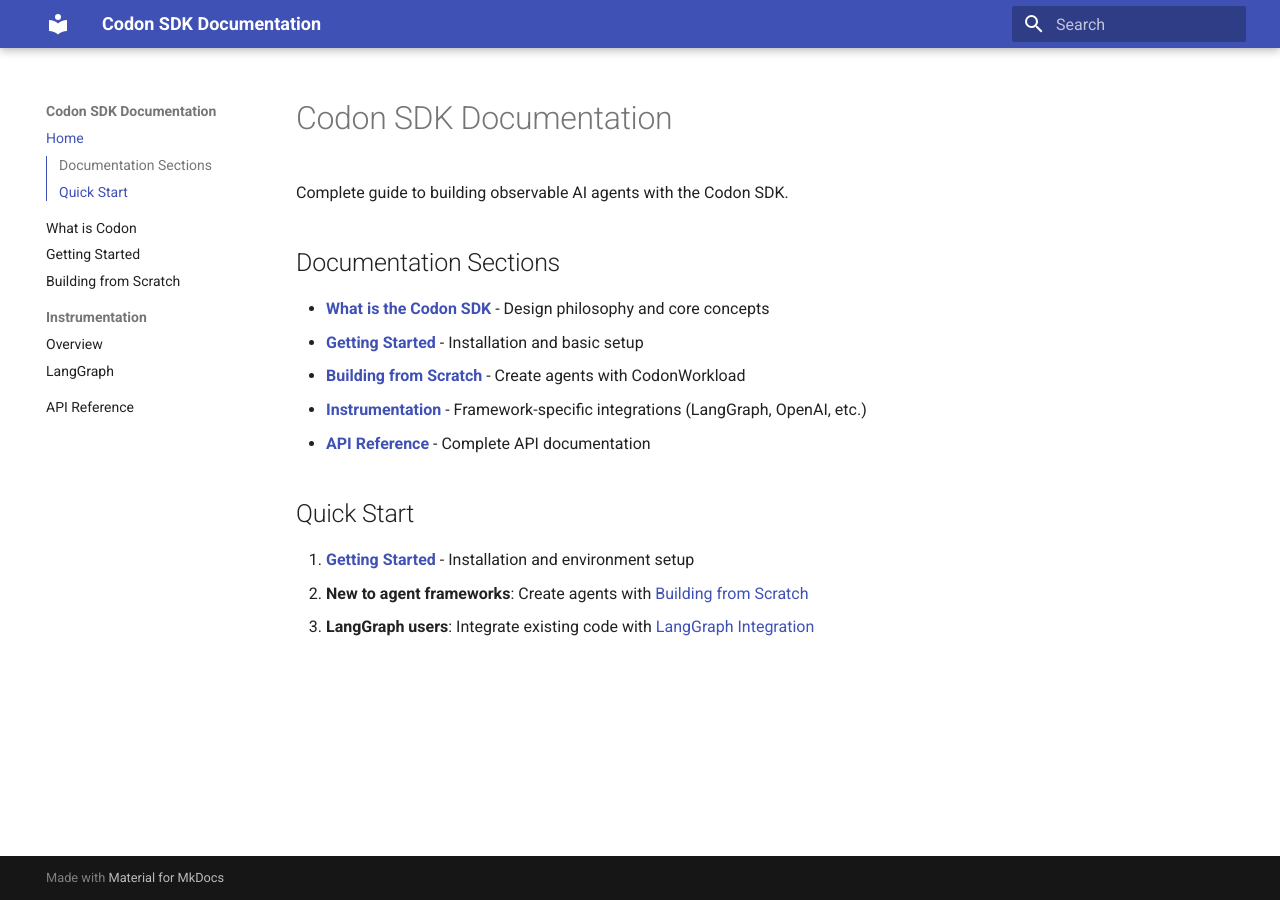
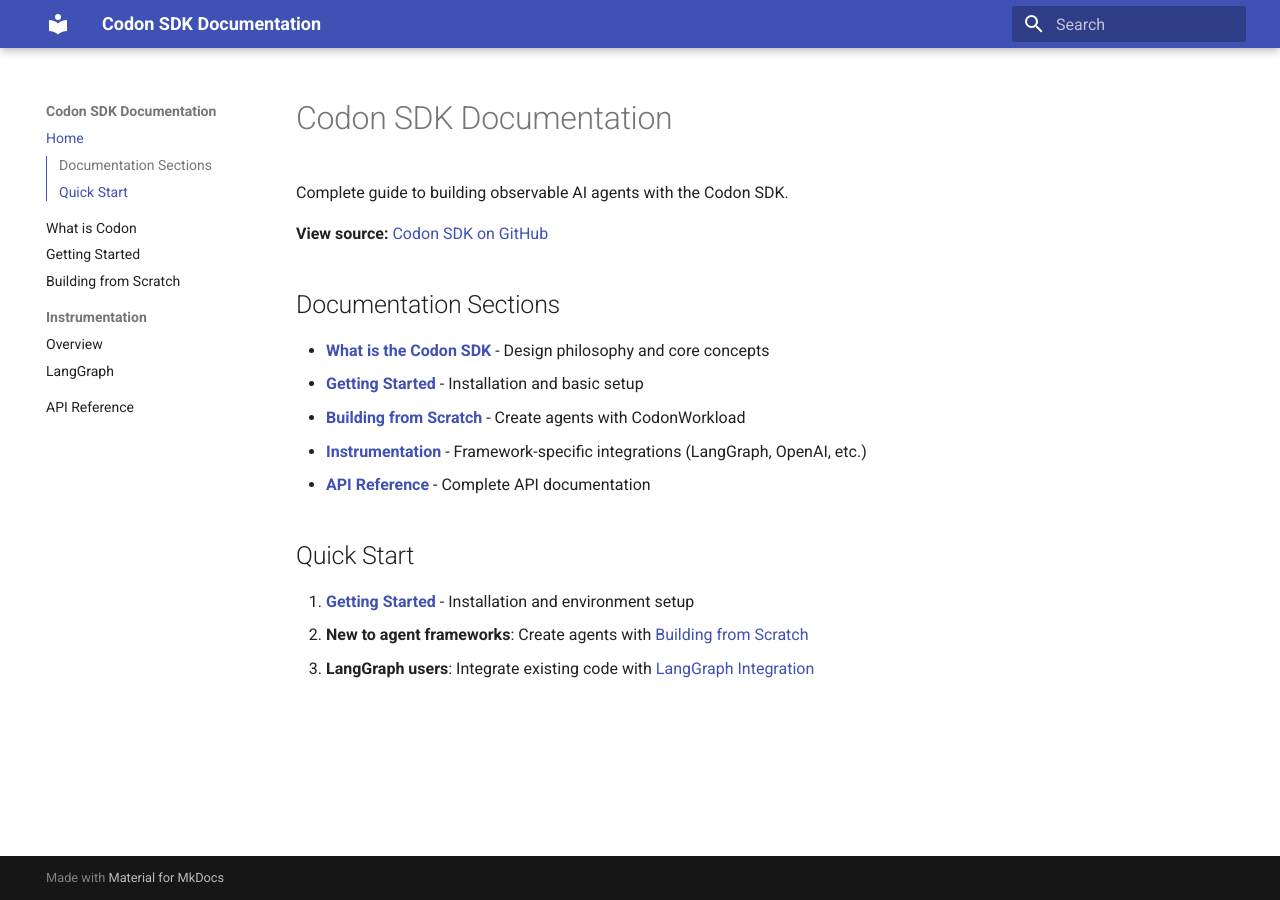
Before and after one commit to Codon-Ops/codon-sdk, an MkDocs documentation site: the page built from docs/public/index.md, in a window 1280 px wide. Built offline with MkDocs 1.6.1 and Material for MkDocs 9.7.7, drawn with Linux system fonts in a browser that asks for light colours.

Commit message:
Add links to github repo

```diff
--- a/docs/gen_ref_pages.py
+++ b/docs/gen_ref_pages.py
@@ -4,6 +4,8 @@
 # Generate content for api-reference.md
 with mkdocs_gen_files.open("api-reference.md", "w") as f:
     f.write("""# API Reference
+
+[View source on GitHub](https://github.com/Codon-Ops/codon-sdk)
 
 ## Core SDK (`codon_sdk`)
 
--- a/docs/public/index.md
+++ b/docs/public/index.md
@@ -1,6 +1,8 @@
 # Codon SDK Documentation
 
 Complete guide to building observable AI agents with the Codon SDK.
+
+**View source:** [Codon SDK on GitHub](https://github.com/Codon-Ops/codon-sdk)
 
 ## Documentation Sections
 
```
Also changed, not shown: docs/public/getting-started.md (+2 -0 lines), docs/public/what-is-codon.md (+2 -0 lines).
